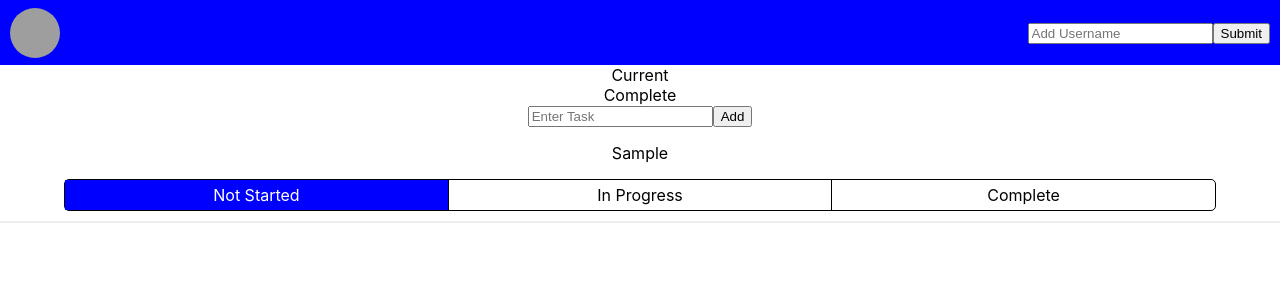
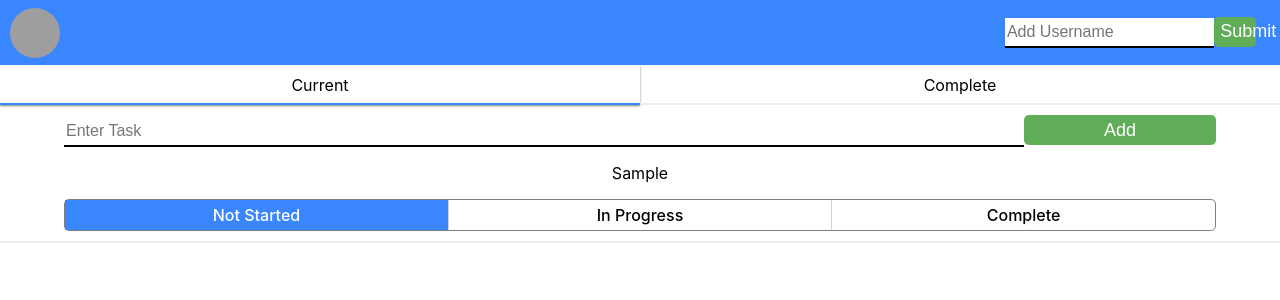
Before and after one commit to mattcbodily/todo-list-v2, a React (Create React App) app: page / in a window 1280 px wide. Both pictures are taken after typing "Sample" into the empty fields and a click on the button "Add". Shown: the top 300 px of the page. Built offline with nearby package versions, Linux system fonts and the light colour scheme; grey boxes are pictures that could not be loaded.

Commit message:
added styling to the TaskDashboard component

```diff
--- a/src/Components/Header/Header.scss
+++ b/src/Components/Header/Header.scss
@@ -8,7 +8,7 @@ header {
     display: flex;
     justify-content: space-between;
     align-items: center;
-    background: blue;
+    background: #3A86FF;
     color: white;
 }
 
--- a/src/Components/TaskDashboard/TaskDashboard.js
+++ b/src/Components/TaskDashboard/TaskDashboard.js
@@ -41,8 +41,8 @@ export default props => {
     return (
         <section className='task-dashboard'>
             <nav>
-                <div onClick={toggleTaskView}>Current</div>
-                <div onClick={toggleTaskView}>Complete</div>
+                <div onClick={toggleTaskView} className={taskView === 'current' ? 'active-page' : 'inactive-page'}>Current</div>
+                <div onClick={toggleTaskView} className={taskView === 'complete' ? 'active-page' : 'inactive-page'}>Complete</div>
             </nav>
             {taskView === 'current'
             ? (
--- a/src/Components/TaskDashboard/TaskDashboard.scss
+++ b/src/Components/TaskDashboard/TaskDashboard.scss
@@ -1,5 +1,49 @@
+nav {
+    display: flex;
+    margin-bottom: 10px;
+}
+
+nav div {
+    height: 40px;
+    width: 50%;
+    box-sizing: border-box;
+    line-height: 40px;
+    cursor: pointer;
+}
+
+input {
+    height: 30px;
+    width: 75%;
+    box-sizing: border-box;
+    border: none;
+    border-bottom: 2px solid black;
+    font-size: 16px;
+    outline: none;
+}
+
+button {
+    height: 30px;
+    width: 15%;
+    box-sizing: border-box;
+    border-radius: 5px;
+    border: none;
+    background: #5FAD56;
+    color: white;
+    font-size: 18px;
+    font-weight: 500;
+}
+
 .task-dashboard {
     min-height: 100vh;
     box-sizing: border-box;
     padding-top: 65px;
 }
+
+.active-page {
+    border-bottom: 2px solid #3A86FF;
+    box-shadow: 0 1px 2px gray;
+}
+
+.inactive-page {
+    border-bottom: 2px solid #EEEEEE;
+}
--- a/src/Components/TaskDisplay/TaskDisplay.js
+++ b/src/Components/TaskDisplay/TaskDisplay.js
@@ -6,9 +6,9 @@ export default props => {
         <div className='task-display'>
             <p>{props.task.task}</p>
             <div className='task-progress'>
-                <div className={`progress-option ${props.task.progress === 'Not Started' ? 'active' : null}`} onClick={() => props.progressFn('Not Started', props.task.id)}>Not Started</div>
-                <div id='in-progress' className={`progress-option ${props.task.progress === 'In Progress' ? 'active' : null}`} onClick={() => props.progressFn('In Progress', props.task.id)}>In Progress</div>
-                <div className={`progress-option ${props.task.progress === 'Complete' ? 'active' : null}`} onClick={() => props.progressFn('Complete', props.task.id)}>Complete</div>
+                <div className={`progress-option ${props.task.progress === 'Not Started' ? 'active-not-started' : null}`} onClick={() => props.progressFn('Not Started', props.task.id)}>Not Started</div>
+                <div id='in-progress' className={`progress-option ${props.task.progress === 'In Progress' ? 'active-in-progress' : null}`} onClick={() => props.progressFn('In Progress', props.task.id)}>In Progress</div>
+                <div className={`progress-option ${props.task.progress === 'Complete' ? 'active-complete' : null}`} onClick={() => props.progressFn('Complete', props.task.id)}>Complete</div>
             </div>
         </div>
     )
--- a/src/Components/TaskDisplay/TaskDisplay.scss
+++ b/src/Components/TaskDisplay/TaskDisplay.scss
@@ -14,7 +14,7 @@
 .task-progress {
     width: 90%;
     box-sizing: border-box;
-    border: 1px solid black;
+    border: 1px solid gray;
     border-radius: 5px;
     display: flex;
     justify-content: space-evenly;
@@ -26,14 +26,25 @@
     width: 100%;
     box-sizing: border-box;
     line-height: 30px;
+    font-weight: 500;
 }
 
 #in-progress {
-    border-left: 1px solid black;
-    border-right: 1px solid black;
+    border-left: 1px solid lightgray;
+    border-right: 1px solid lightgray;
 }
 
-.active {
-    background: blue;
+.active-not-started {
+    background: #3A86FF;
     color: white;
 }
+
+.active-in-progress {
+    background: #F9A03F;
+    color: white;
+}
+
+.active-complete {
+    background: #5FAD56;
+    color: white;
+}
```
